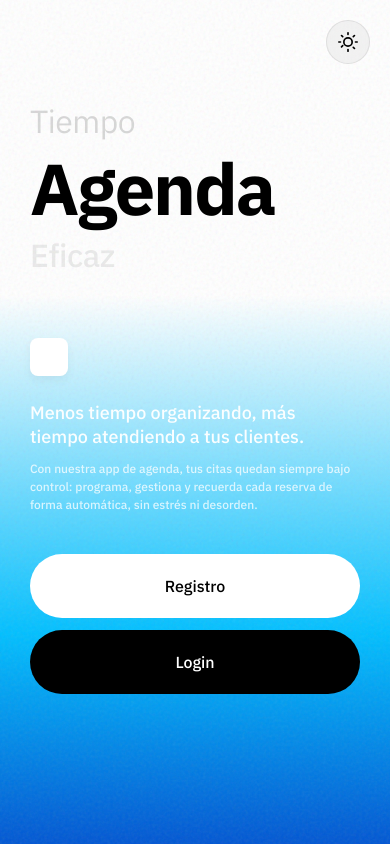
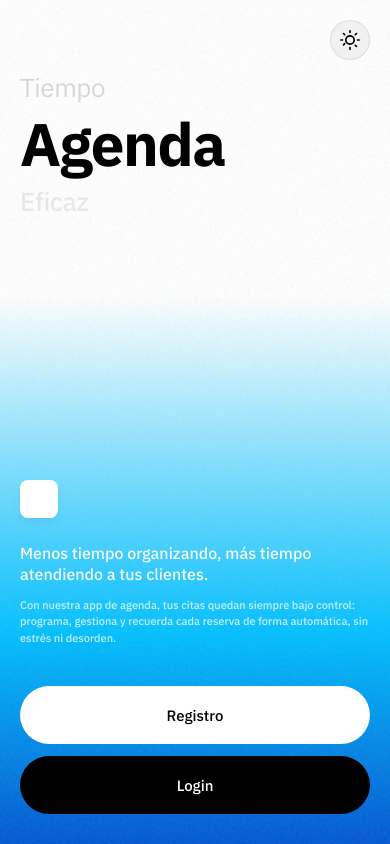
Before and after one commit to brayj4728/app-agenda-2, a website: page public/index.html in a window 390 px wide. Drawn offline with Linux system fonts and the light colour scheme.

Commit message:
Re-enable mobile responsiveness for landing page

```diff
--- a/public/index.html
+++ b/public/index.html
@@ -248,6 +248,59 @@
         .btn:active {
             transform: translateY(0);
         }
+
+        /* MOBILE RESPONSIVENESS */
+        @media (max-width: 480px) {
+            .container {
+                padding: 40px 20px 30px;
+            }
+
+            .title-section {
+                margin-top: 30px;
+            }
+
+            .main-title {
+                font-size: 60px;
+                letter-spacing: -1.5px;
+            }
+
+            .subtitle-top,
+            .subtitle-bottom {
+                font-size: 26px;
+            }
+
+            .desc-title {
+                font-size: 16px;
+            }
+
+            .desc-text {
+                font-size: 11px;
+            }
+
+            .btn {
+                height: 58px;
+                font-size: 15px;
+            }
+
+            .theme-toggle {
+                top: 20px;
+                right: 20px;
+                width: 40px;
+                height: 40px;
+            }
+        }
+
+        /* VERY SMALL SCREENS */
+        @media (max-width: 360px) {
+            .main-title {
+                font-size: 50px;
+            }
+
+            .subtitle-top,
+            .subtitle-bottom {
+                font-size: 22px;
+            }
+        }
     </style>
 </head>
 
```
